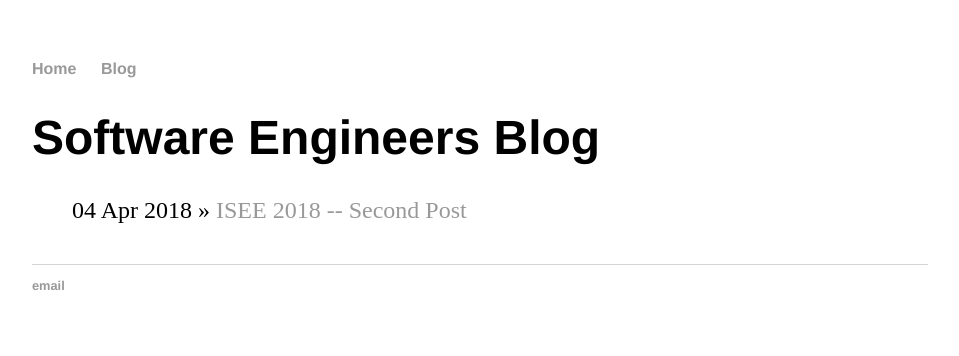
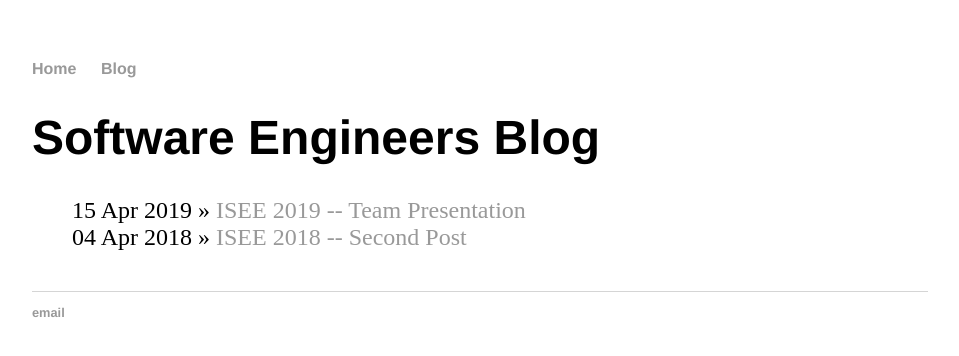
Before and after one commit to kartikprabhu20/YourEuro, a Jekyll site: the page built from docs/blog/index.html, in a window 1280 px wide. Shown: the top 356 px of the page, without its empty margins (160-1119 px from the left). Built offline with Jekyll 4.4.1, drawn with Linux system fonts in a browser that asks for light colours; a file with an impossible date is left out.

Commit message:
Update 2019-04-15-TeamPresentation.md

```diff
--- a/docs/_posts/2019-04-15-TeamPresentation.md
+++ b/docs/_posts/2019-04-15-TeamPresentation.md
@@ -1,7 +1,7 @@
 ---
 layout: post
 title: "ISEE 2019 -- Team Presentation"
-date: 2018904-12
+date: 2019-04-15
 ---
 
 It's done! The initial Blog post of the ISEE lecture in summer term 2019 -- powered by [Jekyll](http://jekyllrb.com).
```
